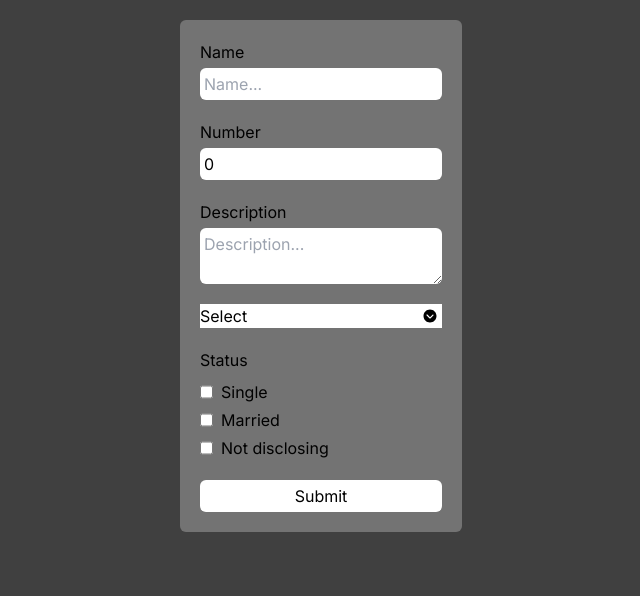
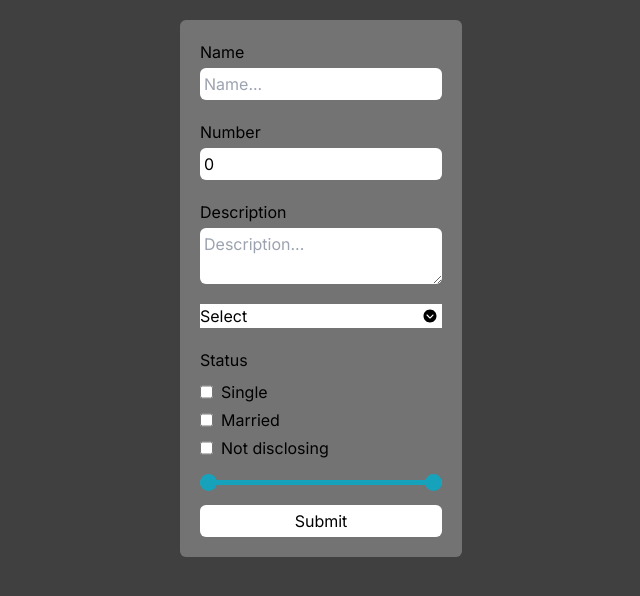
Before and after one commit to HrishikShaji/hrishixui, a Next.js app: page / in a window 1280 px wide. Shown: the top 596 px of the page, without its empty margins (319-959 px from the left). Built offline with nearby package versions, Linux system fonts and the light colour scheme.

Commit message:
InputMultipleRange added

```diff
--- a/app/components/Form.tsx
+++ b/app/components/Form.tsx
@@ -6,6 +6,7 @@ import { InputNumber } from "./InputNumber";
 import { InputTextArea } from "./InputTextArea";
 import { InputSelect, Option } from "./InputSelect";
 import { CheckBoxOption, InputCheckBox } from "./InputCheckBox";
+import { InputMultipleRange, MultipleRangeItem } from "./InputMultipleRange";
 
 const checkBoxOptions: CheckBoxOption[] = [
   { title: "Single", id: "1" },
@@ -18,6 +19,8 @@ export const Form = () => {
   const [description, setDescription] = useState("");
   const [gender, setGender] = useState<Option>({ id: "", title: "" });
   const [status, setStatus] = useState<CheckBoxOption[]>([]);
+  const [price, setPrice] = useState<MultipleRangeItem>({ min: 0, max: 10000 });
+
   const options: Option[] = [
     { title: "Male", id: "1" },
     { title: "Female", id: "2" },
@@ -50,7 +53,7 @@ export const Form = () => {
       setStatus([]);
     }
   };
-  console.log(status);
+  console.log(price);
 
   return (
     <form
@@ -87,6 +90,12 @@ export const Form = () => {
         setSelectedItem={setStatus}
         multiple={true}
       />
+
+      <InputMultipleRange
+        minValues={price.min}
+        maxValues={price.max}
+        onChange={(value: MultipleRangeItem) => setPrice(value)}
+      />
       <button type="submit" className="p-1 rounded-md bg-white text-black">
         Submit
       </button>
--- /dev/null
+++ b/app/components/InputMultipleRange.tsx
@@ -0,0 +1,125 @@
+import { useEffect, useRef, useState } from "react";
+
+export type MultipleRangeItem = {
+  min: number;
+  max: number;
+};
+
+interface InputMultipleRangeProps {
+  minValues: number;
+  maxValues: number;
+  onChange: (item: MultipleRangeItem) => void;
+}
+
+export const InputMultipleRange: React.FC<InputMultipleRangeProps> = ({
+  minValues,
+  maxValues,
+  onChange,
+}) => {
+  const [minValue, setMinValue] = useState(minValues);
+  const [maxValue, setMaxValue] = useState(maxValues);
+  const minInputRef = useRef<HTMLInputElement | null>(null);
+  const maxInputRef = useRef<HTMLInputElement | null>(null);
+  const progressRef = useRef<HTMLDivElement | null>(null);
+
+  const left = minInputRef.current
+    ? (minValues / parseInt(minInputRef.current.max)) * 100 + "%"
+    : "0%";
+
+  const right = maxInputRef.current
+    ? 100 - (maxValues / parseInt(maxInputRef.current.max)) * 100 + "%"
+    : "0%";
+  useEffect(() => {
+    onChange({ min: minValue, max: maxValue });
+  }, [minValue, maxValue]);
+
+  useEffect(() => {
+    if (minInputRef.current && maxInputRef.current && progressRef.current) {
+      const rangeInput = [minInputRef.current, maxInputRef.current];
+      const progress = progressRef.current;
+      let priceGap = 1000;
+      rangeInput.forEach((input) => {
+        input.addEventListener("input", (e) => {
+          let minVal = parseInt(rangeInput[0].value);
+          let maxVal = parseInt(rangeInput[1].value);
+          if (maxVal - minVal < priceGap) {
+            if (e.target instanceof HTMLInputElement) {
+              if (e.target.className === "range-min") {
+                rangeInput[0].value = String(maxVal - priceGap);
+              } else {
+                rangeInput[1].value = String(minVal + priceGap);
+              }
+            }
+          } else {
+            progress.style.left =
+              (minVal / parseInt(rangeInput[0].max)) * 100 + "%";
+            progress.style.right =
+              100 - (maxVal / parseInt(rangeInput[1].max)) * 100 + "%";
+          }
+        });
+      });
+    }
+  }, [maxValue, minValue]);
+  return (
+    <div>
+      <div
+        style={{
+          height: "5px",
+          borderRadius: "5px",
+          background: "#ddd",
+          position: "relative",
+        }}
+      >
+        <div
+          ref={progressRef}
+          style={{
+            height: "5px",
+            left: left,
+            right: right,
+            position: "absolute",
+            borderRadius: "5px",
+            background: "#17A2BB",
+          }}
+        ></div>
+      </div>
+      <div style={{ position: "relative" }}>
+        <input
+          style={{
+            position: "absolute",
+            top: "-5px",
+            height: "5px",
+            width: "100%",
+            background: "none",
+            pointerEvents: "none",
+            WebkitAppearance: "none",
+          }}
+          ref={minInputRef}
+          type="range"
+          className="range-min"
+          min="0"
+          max="10000"
+          value={minValue}
+          onChange={(e) => setMinValue(Number(e.target.value))}
+        />
+        <input
+          style={{
+            position: "absolute",
+            top: "-5px",
+            height: "5px",
+            width: "100%",
+            background: "none",
+            pointerEvents: "none",
+            WebkitAppearance: "none",
+          }}
+          ref={maxInputRef}
+          type="range"
+          className="range-max"
+          min="0"
+          max="10000"
+          value={maxValue}
+          onChange={(e) => setMaxValue(Number(e.target.value))}
+        />
+      </div>
+    </div>
+  );
+};
--- a/app/globals.css
+++ b/app/globals.css
@@ -1,3 +1,13 @@
 @tailwind base;
 @tailwind components;
 @tailwind utilities;
+
+
+input[type="range"]::-webkit-slider-thumb{
+height:17px;
+width:17px;
+border-radius:50%;
+pointer-events:auto;
+-webkit-appearance:none;
+background:#17A2BB;
+}
```
